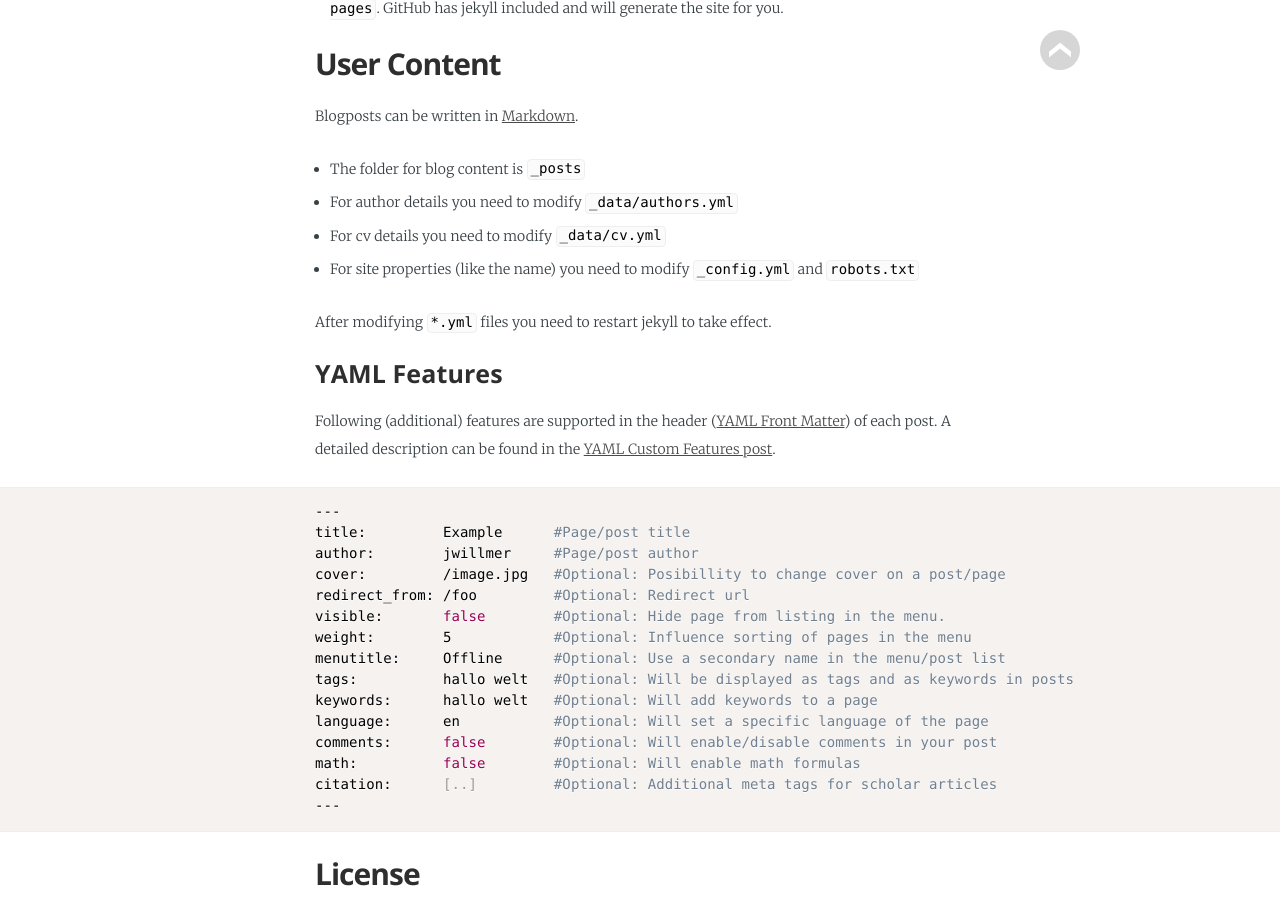
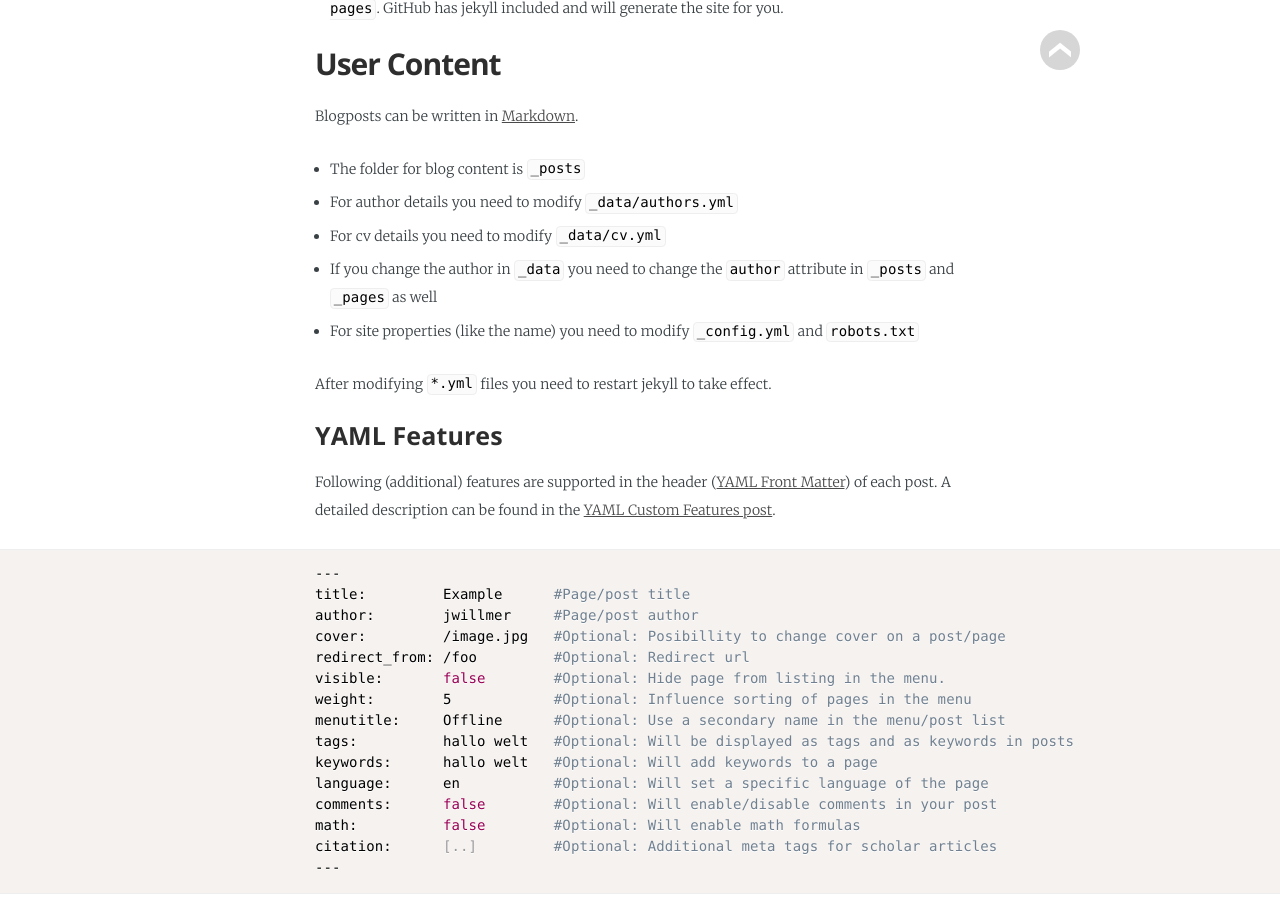
Before and after one commit to jwillmer/jekyllDecent, a Jekyll site: the page built from _posts/2016-06-08-Readme.md, in a window 1280 px wide and 900 px high, scrolled down 1651 px. Built offline with Jekyll 4.4.1, drawn with Linux system fonts in a browser that asks for light colours; some web fonts are replaced.

Commit message:
Improved readme

```diff
--- a/_posts/2016-06-08-Readme.md
+++ b/_posts/2016-06-08-Readme.md
@@ -58,6 +58,7 @@ Blogposts can be written in [Markdown](https://de.wikipedia.org/wiki/Markdown).
 - The folder for blog content is `_posts`
 - For author details you need to modify `_data/authors.yml`
 - For cv details you need to modify `_data/cv.yml`
+- If you change the author in `_data` you need to change the `author` attribute in `_posts` and `_pages` as well
 - For site properties (like the name) you need to modify `_config.yml` and `robots.txt`
 
 After modifying `*.yml` files you need to restart jekyll to take effect.
```
